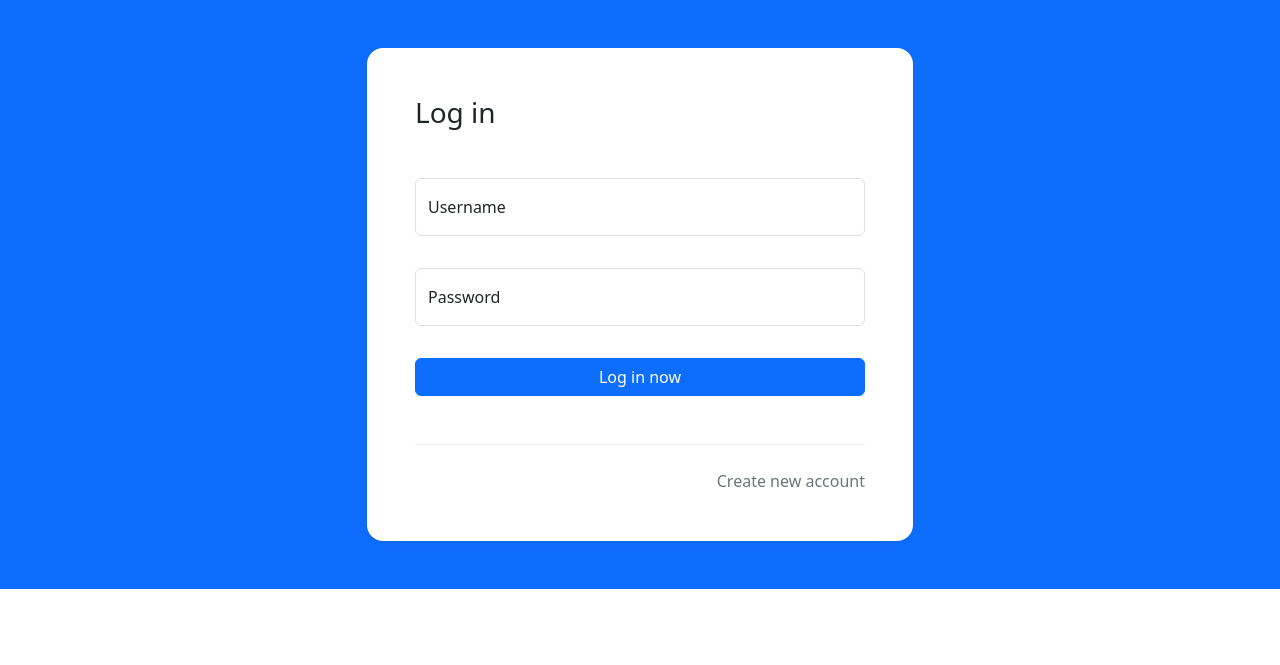
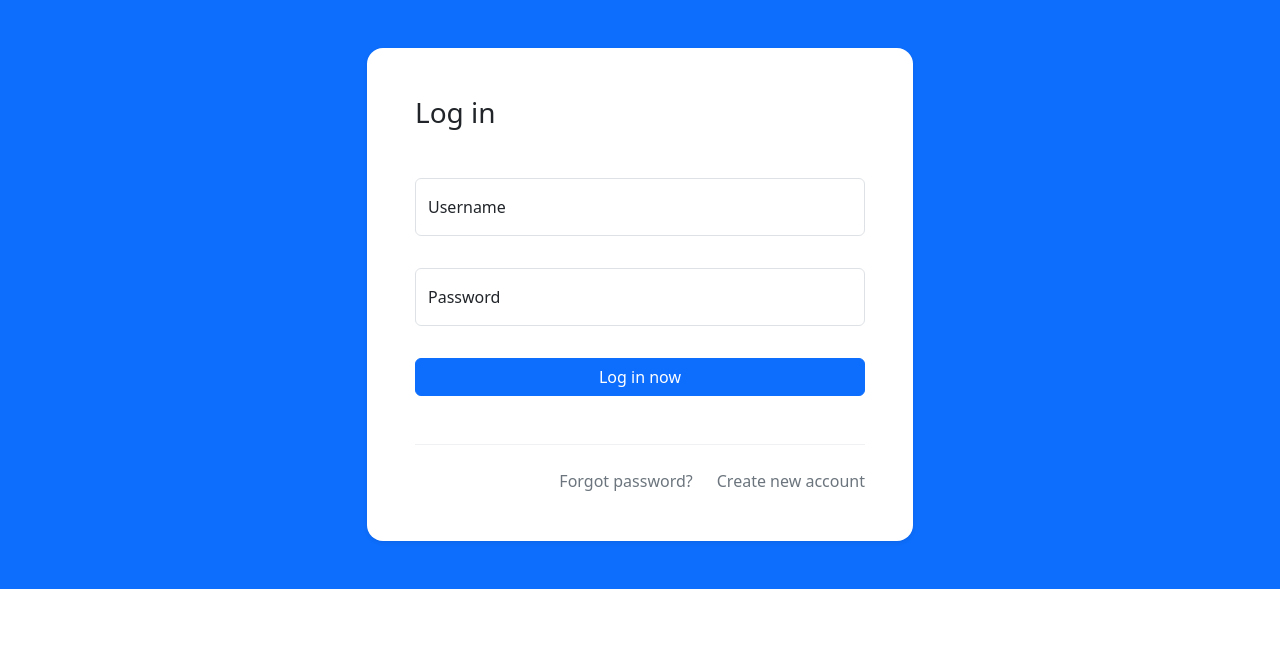
Before and after one commit to neilbenjamin/01_schedule_planner, a Django app: page /accounts/login/ in a window 1280 px wide. Shown: the top 665 px of the page. Run offline with Django 5.2, Linux system fonts and the light colour scheme; some libraries are stand-ins or nearby versions.

Commit message:
Add Forgot Password link to login page

```diff
--- a/schedule_planner/accounts/templates/authentication/login.html
+++ b/schedule_planner/accounts/templates/authentication/login.html
@@ -48,6 +48,7 @@
                                 <div class="col-12">
                                     <hr class="mt-5 mb-4 border-secondary-subtle">
                                     <div class="d-flex gap-2 gap-md-4 flex-column flex-md-row justify-content-md-end">
+                                        <a href="{% url 'accounts:password_reset' %}" class="link-secondary text-decoration-none">Forgot password?</a>
                                         <a href="{% url 'accounts:register' %}" class="link-secondary text-decoration-none">Create new account</a>
                                     </div>
                                 </div>
```
